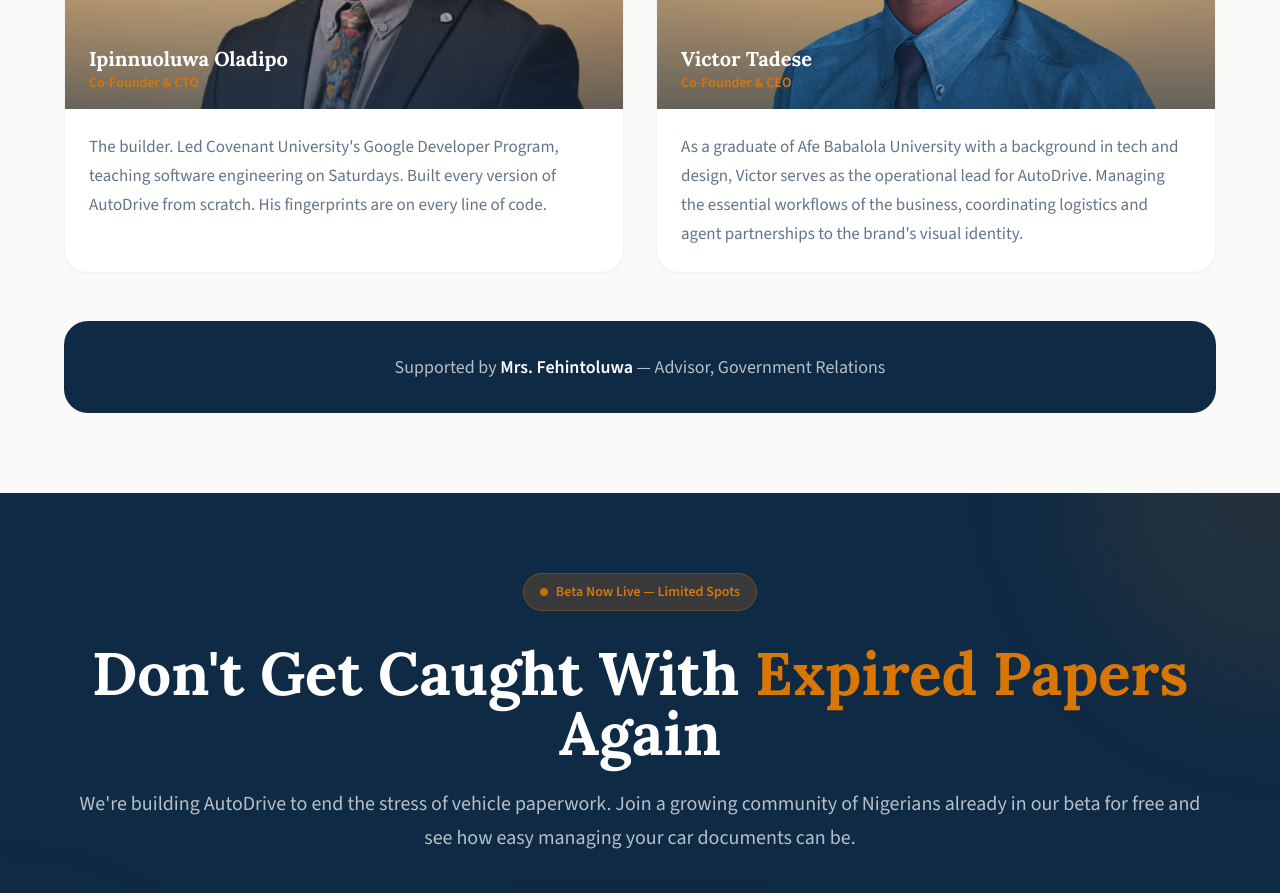
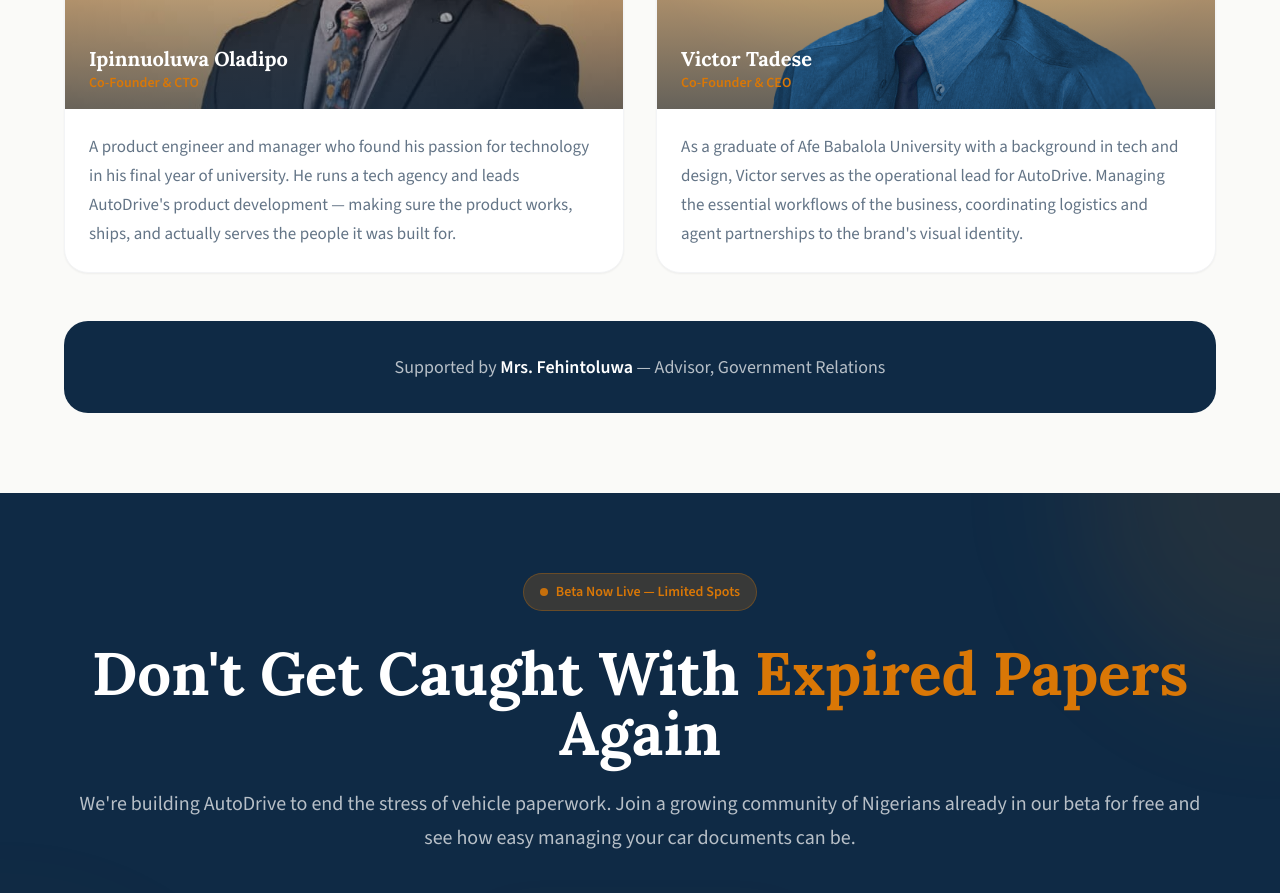
Before and after one commit to AUTODRIVE-NG/Autodrive-Website-, a Next.js app: page /why-autodrive in a window 1280 px wide. Shown: the part 2280-3173 px from the top of the page. Built offline with nearby package versions, Linux system fonts and the light colour scheme.

Commit message:
Update Ipinnuoluwa bio to accurate, grounded description

```diff
--- a/src/components/OurStoryInline.tsx
+++ b/src/components/OurStoryInline.tsx
@@ -7,7 +7,7 @@
   {
     name: "Ipinnuoluwa Oladipo",
     role: "Co-Founder & CTO",
-    bio: "The builder. Led Covenant University's Google Developer Program, teaching software engineering on Saturdays. Built every version of AutoDrive from scratch. His fingerprints are on every line of code.",
+    bio: "A product engineer and manager who found his passion for technology in his final year of university. He runs a tech agency and leads AutoDrive's product development — making sure the product works, ships, and actually serves the people it was built for.",
     photo: "/images/founder-ipinnu.jpg",
   },
   {
```
